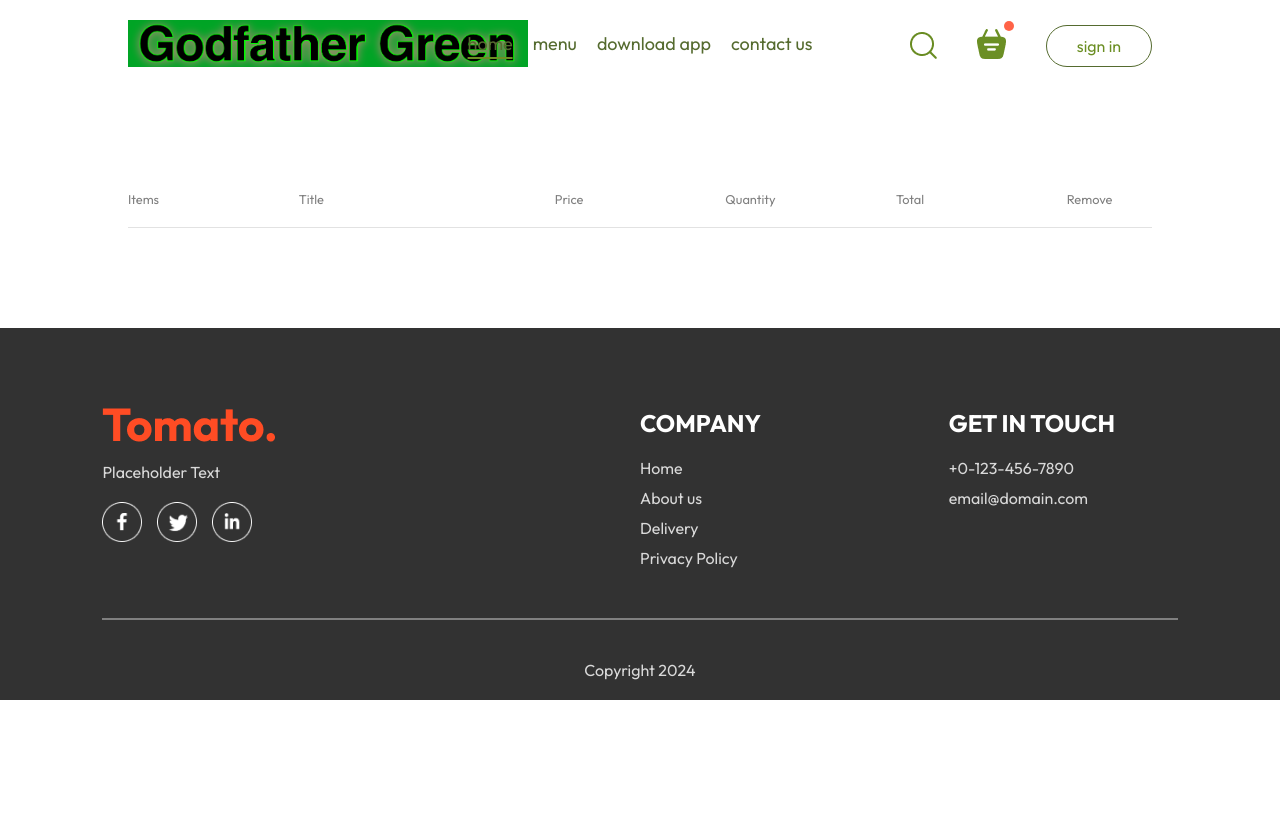
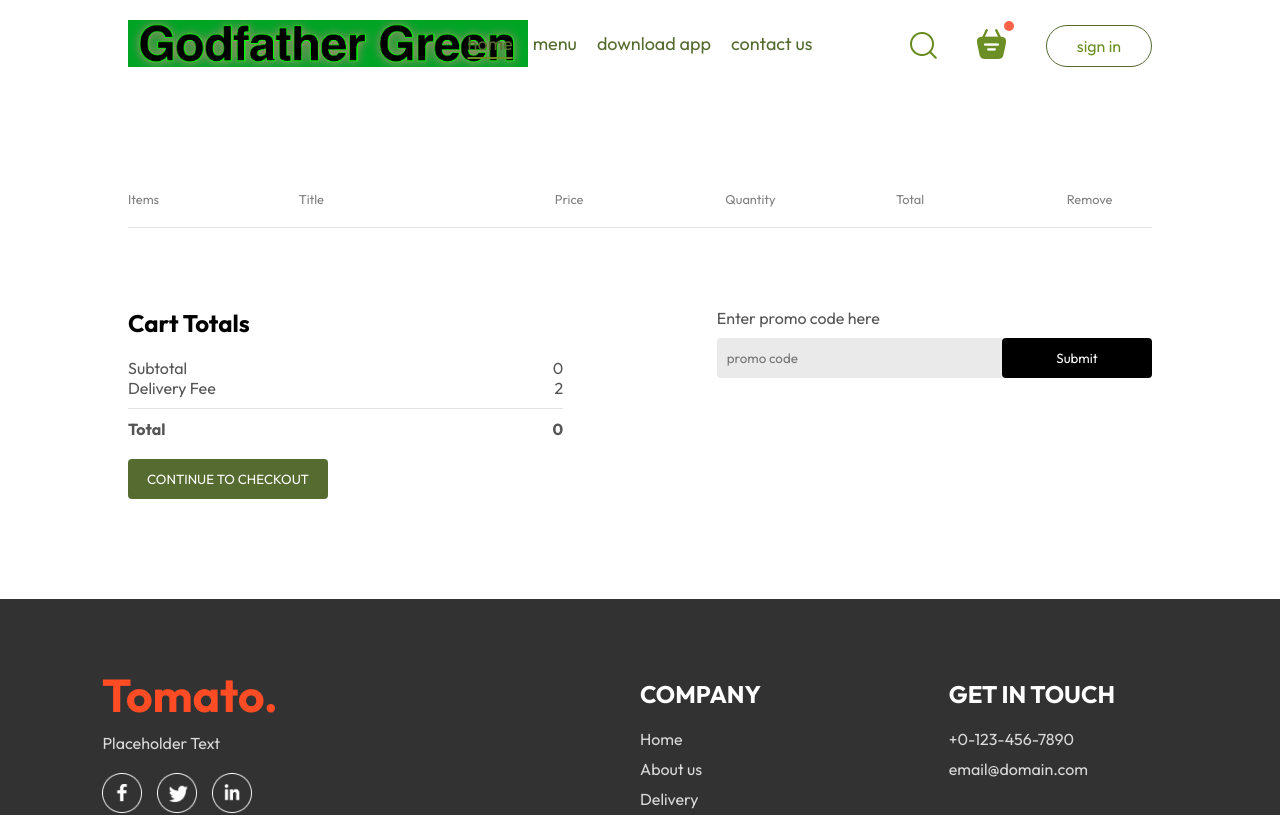
Before and after one commit to scullye127/Godfather-Green-2.0, a React (Vite) app in the folder site/frontend/: page /cart in a window 1280 px wide. Shown: the top 815 px of the page. Built offline with nearby package versions, Linux system fonts and the light colour scheme.

Commit message:
"Added total section to cart page Added promocode section to cart page "

```diff
--- a/site/frontend/src/pages/Cart/Cart.css
+++ b/site/frontend/src/pages/Cart/Cart.css
@@ -28,3 +28,79 @@
 .cart-items-item .cross {
     cursor: pointer;
 }
+
+.cart-bottom {
+    margin-top: 80px;
+    display: flex;
+    justify-content: space-between;
+    gap: max(12vw, 20px);
+}
+
+.cart-total {
+    flex: 1;
+    display: flex;
+    flex-direction: column;
+    gap: 20px;
+}
+
+.cart-total-details {
+    display: flex;
+    justify-content: space-between;
+    color: #555;
+}
+
+.cart-total hr {
+    margin: 10px 0px;
+}
+
+.cart-total button {
+    border: none;
+    color: white;
+    background-color: darkolivegreen;
+    width: max(15vw, 200px);
+    padding: 12px 0px;
+    border-radius: 4px;
+    cursor: pointer;
+}
+
+.cart-promocode {
+    flex: 1;
+}
+
+.cart-promocode p {
+    color: #555;
+}
+
+.cart-promocode-input {
+    margin-top: 10px;
+    display: flex;
+    justify-content: space-between;
+    align-items: center;
+    background-color: #eaeaea;
+    border-radius: 4px;
+}
+
+.cart-promocode-input input {
+    background: transparent;
+    border: none;
+    outline: none;
+    padding-left: 10px;
+}
+
+.cart-promocode-input button {
+    width: max(10vw, 150px);
+    padding: 12px 5px;
+    background-color: black;
+    border: none;
+    color: white;
+    border-radius: 4px;
+}
+
+@media (max-width: 750px) {
+    .cart-bottom{
+        flex-direction: column-reverse;
+    }
+    .cart-promocode{
+        justify-content: start;
+    }
+}
--- a/site/frontend/src/pages/Cart/Cart.jsx
+++ b/site/frontend/src/pages/Cart/Cart.jsx
@@ -26,9 +26,9 @@ const Cart = () => {
                                 <div className='cart-items-title cart-items-item'>
                                     <img src={item.image} alt=""/>
                                     <p>{item.name}</p>
-                                    <p>{item.price}</p>
+                                    <p>${item.price}</p>
                                     <p>{cartItems[item._id]}</p>
-                                    <p>{item.price * cartItems[item._id]}</p>
+                                    <p>${item.price * cartItems[item._id]}</p>
                                     <p onClick={()=>removeFromCart(item._id)} className='cross'>x</p>
                                 </div>
                                 <hr/>
@@ -37,6 +37,37 @@ const Cart = () => {
                     }
                 })}
             </div>
+            <div className="cart-bottom">
+                <div className="cart-total">
+                    <h2>Cart Totals</h2>
+                    <div>
+                        <div className="cart-total-details">
+                            <p>Subtotal</p>
+                            <p>{0}</p>
+                        </div>
+                        <h2/>
+                        <div className="cart-total-details">
+                            <p>Delivery Fee</p>
+                            <p>{2}</p>
+                        </div>
+                        <hr/>
+                        <div className="cart-total-details">
+                            <b>Total</b>
+                            <b>{0}</b>
+                        </div>
+                    </div>
+                    <button>CONTINUE TO CHECKOUT</button>
+                </div>
+                <div className="cart-promocode">
+                    <div>
+                        <p>Enter promo code here</p>
+                        <div className='cart-promocode-input'>
+                            <input type="text" placeholder='promo code' />
+                            <button>Submit</button>
+                        </div>
+                    </div>
+                </div>
+            </div>
         </div>
     )
 }
```
